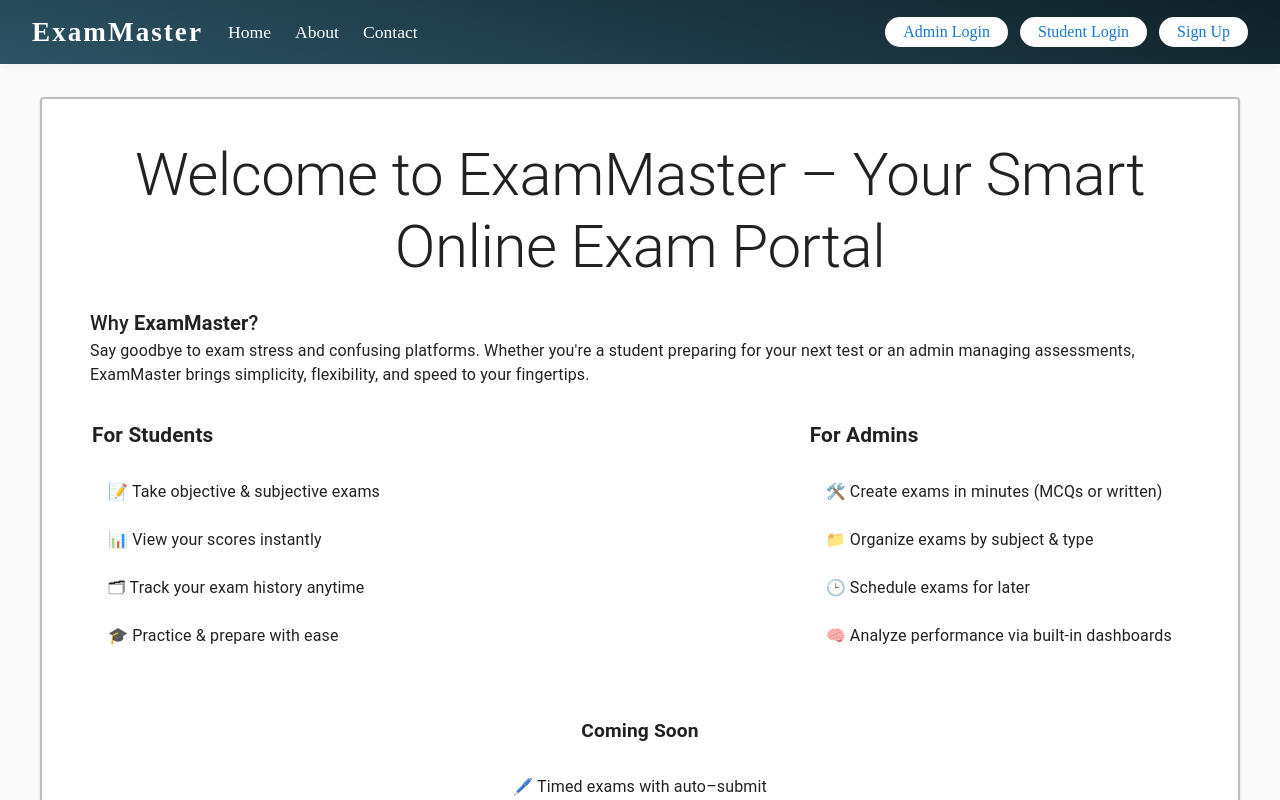
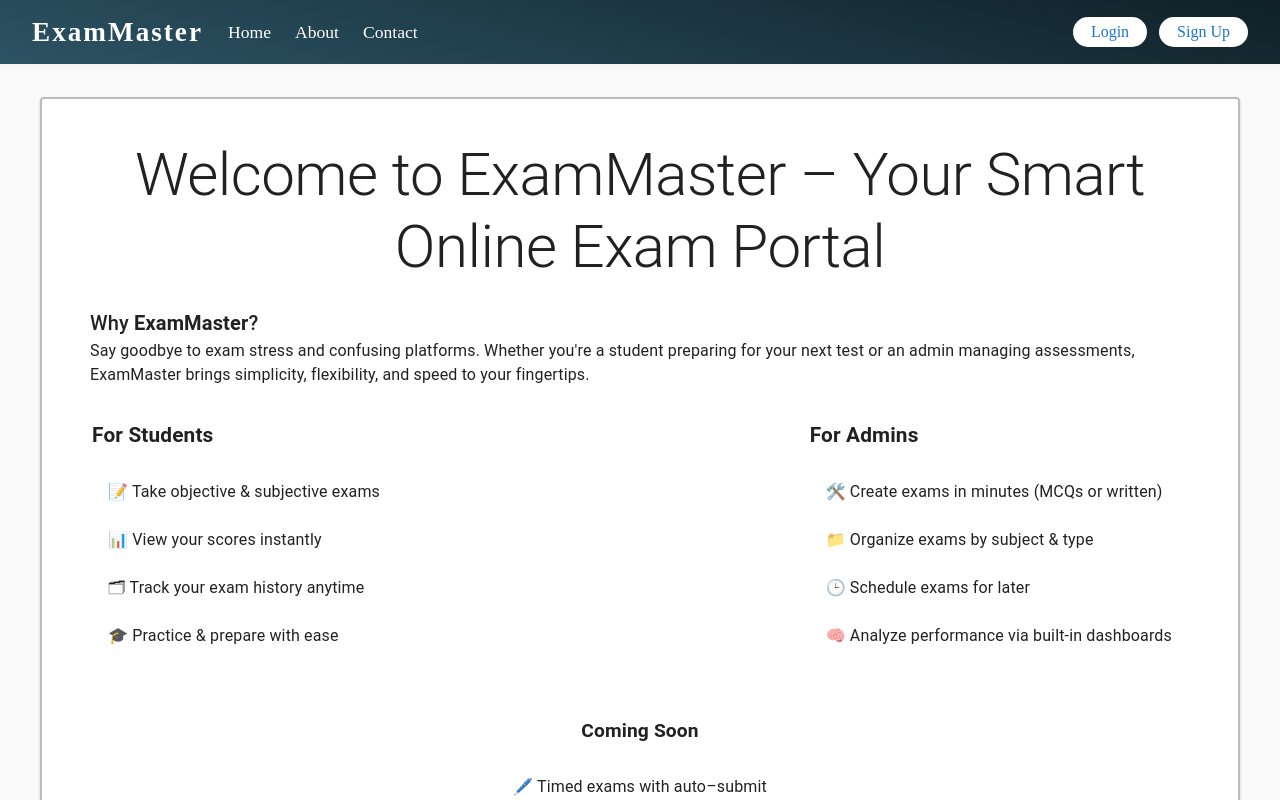
Before and after one commit to Siddharth2k14/online-exam-portal-client, a React (Vite) app: page / in a window 1280 px wide. Shown: the top 800 px of the page. Built offline with nearby package versions, Linux system fonts and the light colour scheme.

Commit message:
Updating the NavBar.jsx file

```diff
--- a/src/components/NavBar/NavBar.jsx
+++ b/src/components/NavBar/NavBar.jsx
@@ -54,8 +54,7 @@ const NavBar = () => {
           <button className="logout-btn" onClick={handleLogout}>Log Out</button>
         ) : (
           <>
-            <Link to="/login/admin" className="btn">Admin Login</Link>
-            <Link to="/login/student" className="btn">Student Login</Link>
+            <Link to="/login" className="btn">Login</Link>
             <Link to="/signup" className="btn">Sign Up</Link>
           </>
         )}
```
